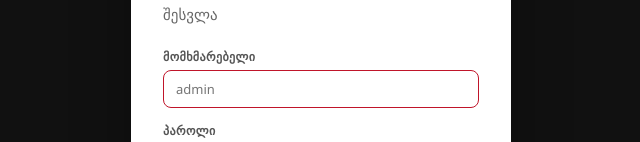
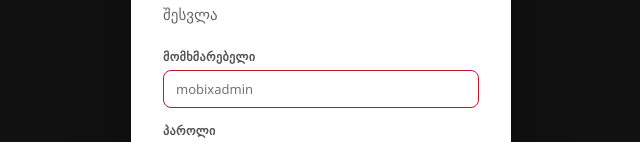
Before and after one commit to lashaghongha/mobix-shop, a React (Vite) app in the folder frontend/: page /admin/login in a window 1280 px wide. Shown: the part 300-442 px from the top of the page, without its empty margins (319-959 px from the left). Built offline with nearby package versions, Linux system fonts and the light colour scheme; no server answers.

Commit message:
fix: update admin login placeholder

```diff
--- a/frontend/src/admin/AdminLogin.jsx
+++ b/frontend/src/admin/AdminLogin.jsx
@@ -44,7 +44,7 @@ export default function AdminLogin() {
             <input
               value={user}
               onChange={e => setUser(e.target.value)}
-              placeholder="admin"
+              placeholder="mobixadmin"
               autoFocus
             />
           </div>
```
